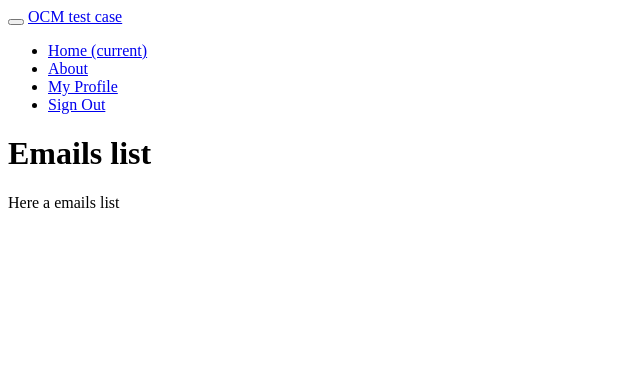
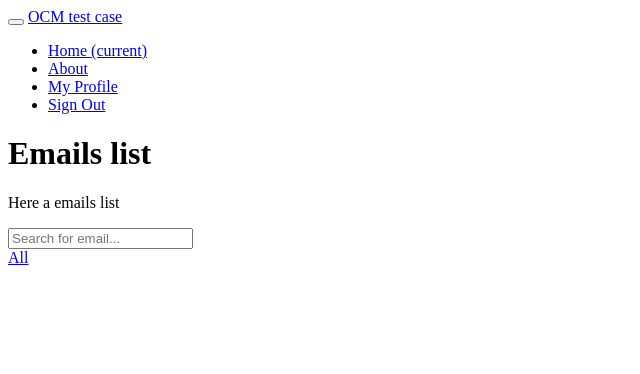
Before and after one commit to OCM-Expert/ocm_test_case, a Django app: a page that uses ocm_test_case/templates/users/email_list.html in a window 1280 px wide. Shown: the top 374 px of the page, without its empty margins (0-640 px from the left). Run offline with Django 3.2, Linux system fonts and the light colour scheme; the visitor is signed in with stand-in values (Sample User, id 1); data comes from the database, SQL or seed files in the repository; parts of the project's set-up code (start-up, migrations or seed data) failed here and were passed over; some libraries are stand-ins or nearby versions.

Commit message:
Added filter for emails

```diff
--- a/ocm_test_case/templates/users/email_list.html
+++ b/ocm_test_case/templates/users/email_list.html
@@ -4,26 +4,34 @@
 {% block title %}{{ user.username }} - email{% endblock %}
 
 {% block content %}
-{% csrf_token %}
 <h1>Emails list</h1>
 <p>Here a emails list</p>
 <div class="container">
+  <div class="col-sm-12" style="">
+    <form action="{% url 'users:email_list' request.user.username %}" method="get">
+      <input name="q" type="text" placeholder="Search for email...">
+    </form>
+    <a class="nav-link" href="{% url 'users:email_list' request.user.username  %}">All</a>
+  </div>
+</div>
+<div class="container">
   {% for email in emails_list %}
-    <div class="row" style="margin: 16px;">
-      <div class="col-sm-12">
-        {{ email.destination }}
+    <div class="row" style="margin: 16px; width: 50%;">
+      <div class="col-sm-12" style="">
+        <span style="margin-right: 8px">{{ email.destination }}</span>
+        <div>
+          <span style="margin-right: 8px; ">Title: {{ email.mes_title }}</span>
+        {% if email.status %}
+          <span style="margin-right: 8px; color: green; float: right;">delivered</span>
+        {% else %}
+          <span style="margin-right: 8px; color: red; float: right;">not delivered</span>
+        {% endif %}
+        </div>
       </div>
-      <div class="col-sm-12">
-        {{ email.mes_title }}
-      </div>
-      <div class="col-sm-12">
-        {{ email.status }}
+      <div class="col-sm-4" style="margin-top: 8px; padding: 8px; border-top: 1px solid; border-bottom: 1px solid;">
+        {{ email.mes_text }}
       </div>
     </div>
-    <div class="row">
-      {{ email.mes_text }}
-    </div>
-
   {% endfor %}
 </div>
 {% endblock %}
--- a/ocm_test_case/users/views.py
+++ b/ocm_test_case/users/views.py
@@ -4,7 +4,9 @@ from django.contrib.messages.views import SuccessMessageMixin
 from django.urls import reverse, reverse_lazy
 from django.utils.translation import gettext_lazy as _
 from django.views.generic import DetailView, RedirectView, UpdateView, TemplateView, FormView, ListView
+from django_filters import rest_framework as filters
 
+from ocm_test_case.users.filters import EmailFilter
 from ocm_test_case.users.forms import UserEmailForm, UserEmailsListForm
 from ocm_test_case.users.models import UserEmails
 
@@ -86,7 +88,8 @@ class UserEmailListView(LoginRequiredMixin, ListView):
 
     def get_queryset(self):
         username = self.kwargs['username']
-        return UserEmails.objects.filter(user_id__username=username)
+        query = self.request.GET.get('q', '')
+        return UserEmails.objects.filter(user_id__username=username, destination__icontains=query)
 
     def get_context_data(self, **kwargs):
         context = super(UserEmailListView, self).get_context_data(**kwargs)
```
